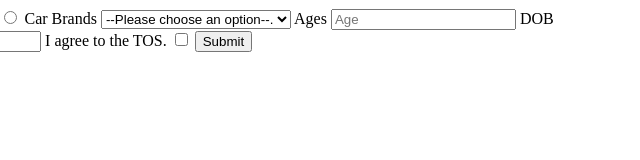
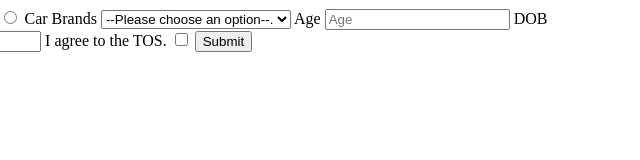
Before and after one commit to acciojob/signup-form-car-HRITIK-UPADHYAY, a website: page main.html in a window 1280 px wide. Shown: the full height of the page, 635-1275 px from the left. Drawn offline with Linux system fonts and the light colour scheme.

Commit message:
created a submission

```diff
--- a/main.html
+++ b/main.html
@@ -26,7 +26,7 @@
 			<option value="mercedes"> Mercedes </option>
 		</select>
 
-		<label for=:="age"> Ages </label>
+		<label for=:="age"> Age </label>
 		<input type="number" id="age" placeholder="Age" required>
 
 		<label for=:="dob"> DOB </label>
```
